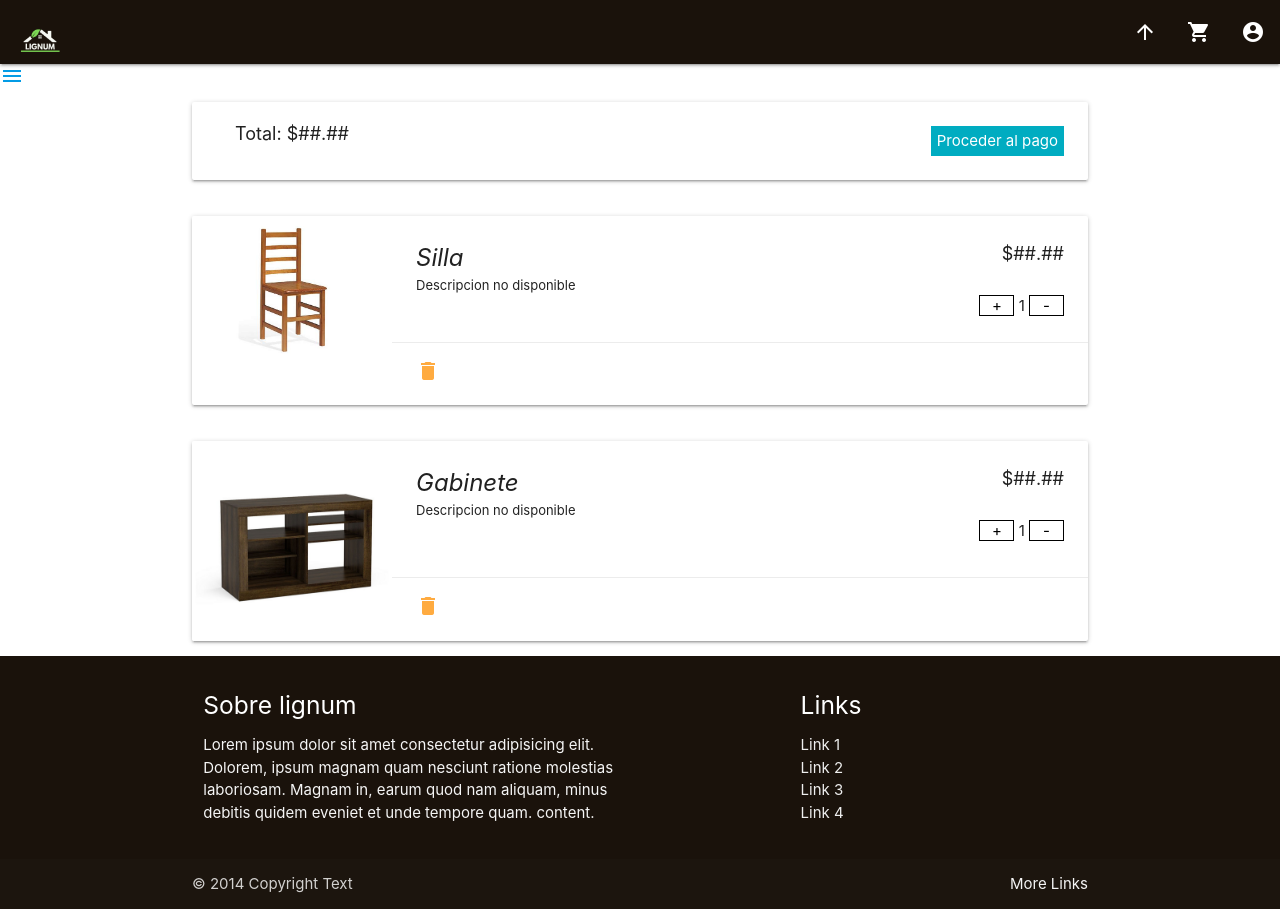
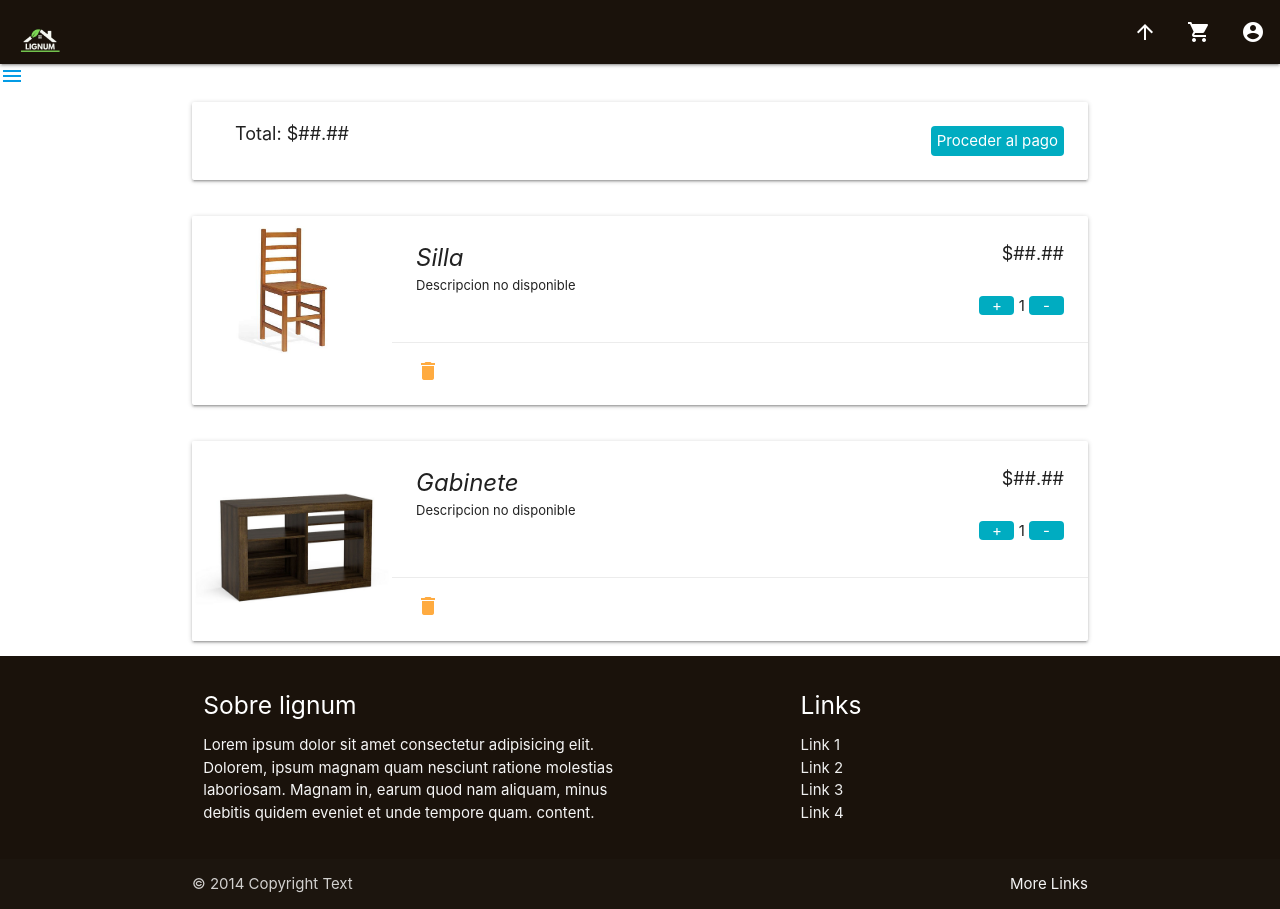
Before and after one commit to ryukomvp/lignum, a PHP site: template views/public/shopping_cart.html in a window 1280 px wide. Run offline with PHP 8.4, Linux system fonts and the light colour scheme; the template is opened without the code that fills it, so the values that code supplies are empty.

Commit message:
Arreglado estilo de botones

```diff
--- a/resources/css/shopping_cart.css
+++ b/resources/css/shopping_cart.css
@@ -34,6 +34,7 @@
     float: right;
     height: 30px;
     border: 0px;
+    border-radius: 4px;
     background-color: #00acc1;
     color: white;
 }
@@ -48,7 +49,10 @@
 
 .detalle-cantidad{
     border: 1px solid black;
-    background-color: #ffff;
+    background-color: #00acc1;
+    color: white;
+    border: 0px;
+    border-radius: 4px;
     width: 35px;
 }
 
```
Also changed, not shown: resources/css/catalogue.css (+4 -18 lines).
